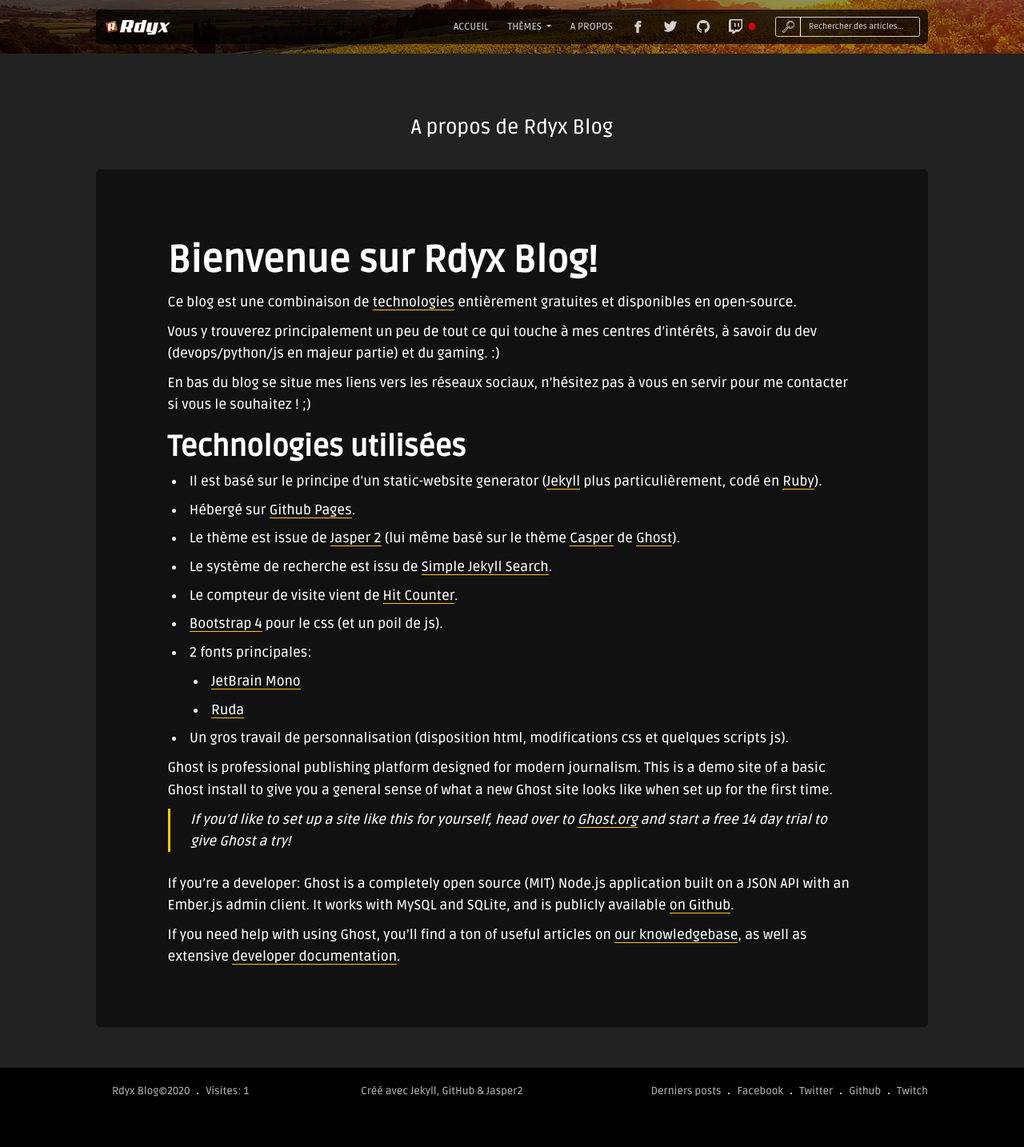
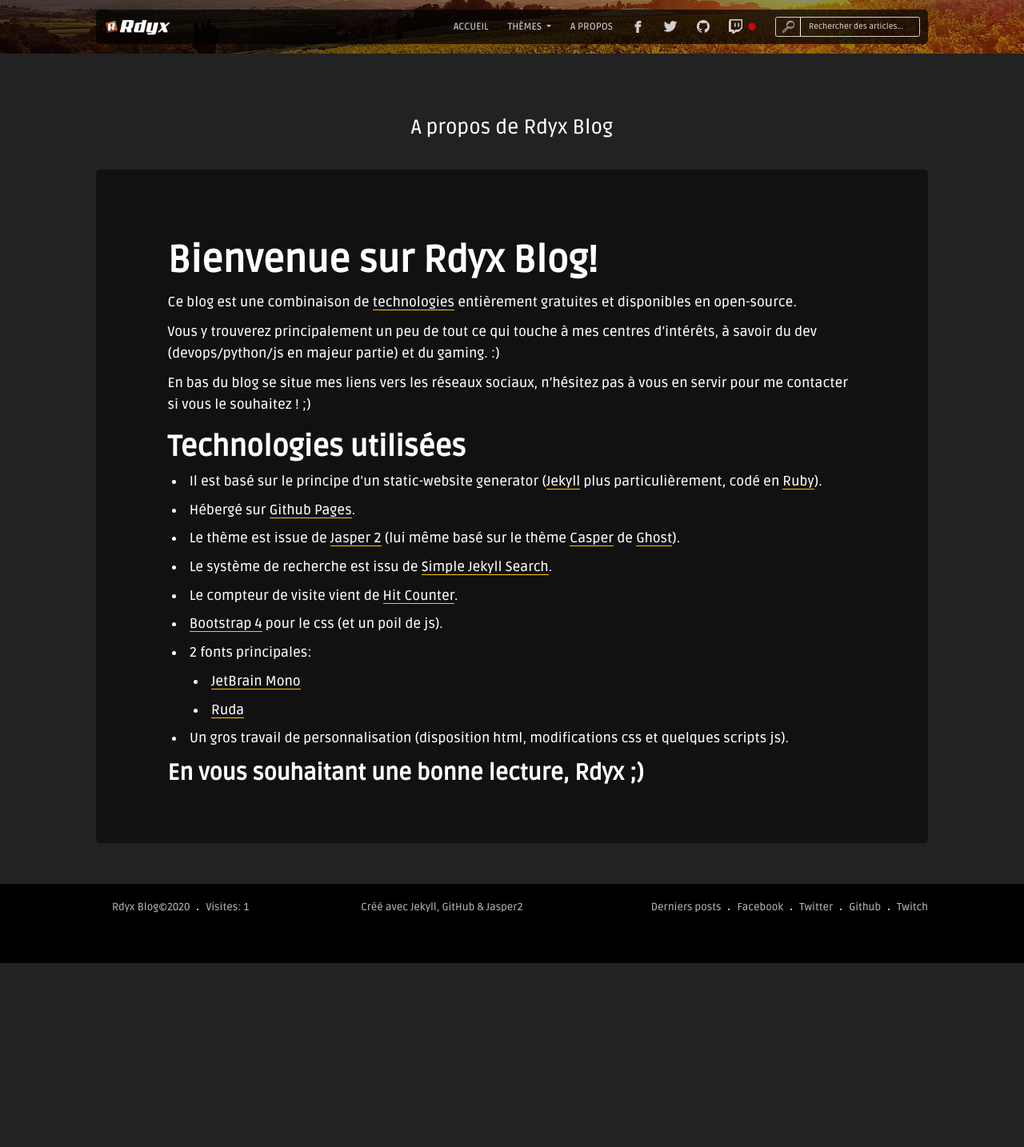
Before and after one commit to Rdyx/blog, a Jekyll site: the page built from about/index.md, in a window 1280 px wide. Shown: the whole page at 80% size. Built offline with Jekyll 4.4.1, drawn with Linux system fonts in a browser that asks for light colours; comment, search, counter and statistics services are not loaded; after the commit the page ends 1204 px from its top, so only the background shows below that.

Commit message:
Update README, about text page, location system for hit counter

```diff
--- a/_layouts/default.html
+++ b/_layouts/default.html
@@ -164,7 +164,7 @@
     </script>
 
     <script type="text/javascript">
-        const baseUrl = '{{ site.baseurl }}';
+        const baseUrl = window.origin + '{{ site.baseurl }}';
         updateHitCounterText(baseUrl, 'total-hits-counter');
     </script>
 
--- a/about/index.md
+++ b/about/index.md
@@ -31,10 +31,4 @@
    - [Ruda](https://fonts.google.com/specimen/Ruda?vfonly=true&sort=popularity&query=jetbra&sidebar.open=true&selection.family=Ruda:wght@500)
  - Un gros travail de personnalisation (disposition html, modifications css et quelques scripts js).
 
-Ghost is professional publishing platform designed for modern journalism. This is a demo site of a basic Ghost install to give you a general sense of what a new Ghost site looks like when set up for the first time.
-
-> If you'd like to set up a site like this for yourself, head over to [Ghost.org](https://ghost.org/) and start a free 14 day trial to give Ghost a try!
-
-If you're a developer: Ghost is a completely open source (MIT) Node.js application built on a JSON API with an Ember.js admin client. It works with MySQL and SQLite, and is publicly available [on Github](https://github.com/TryGhost/ghost).
-
-If you need help with using Ghost, you'll find a ton of useful articles on [our knowledgebase](https://help.ghost.org/), as well as extensive [developer documentation](https://docs.ghost.org/).
+### En vous souhaitant une bonne lecture, Rdyx ;)
```
Also changed, not shown: README.md.
